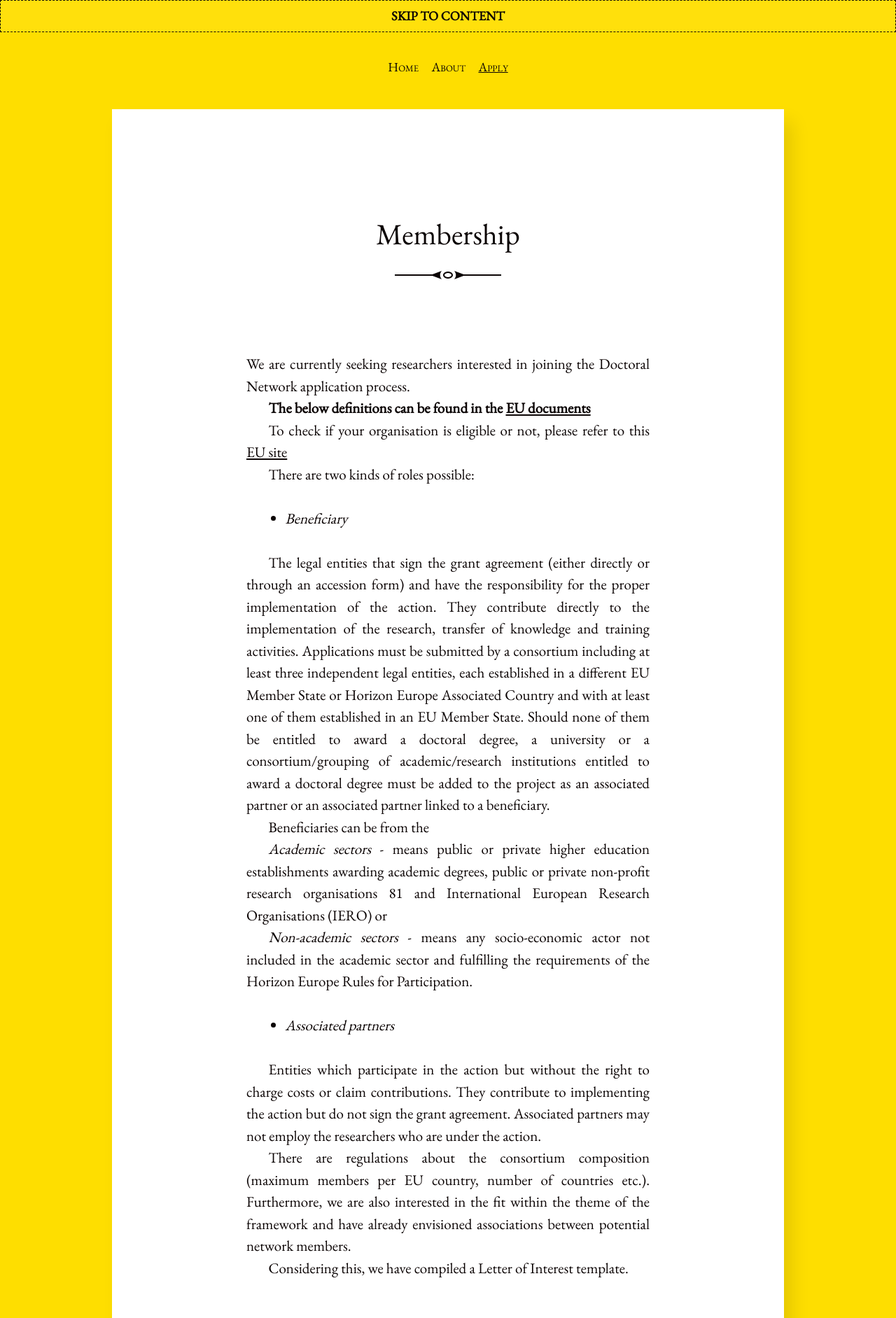
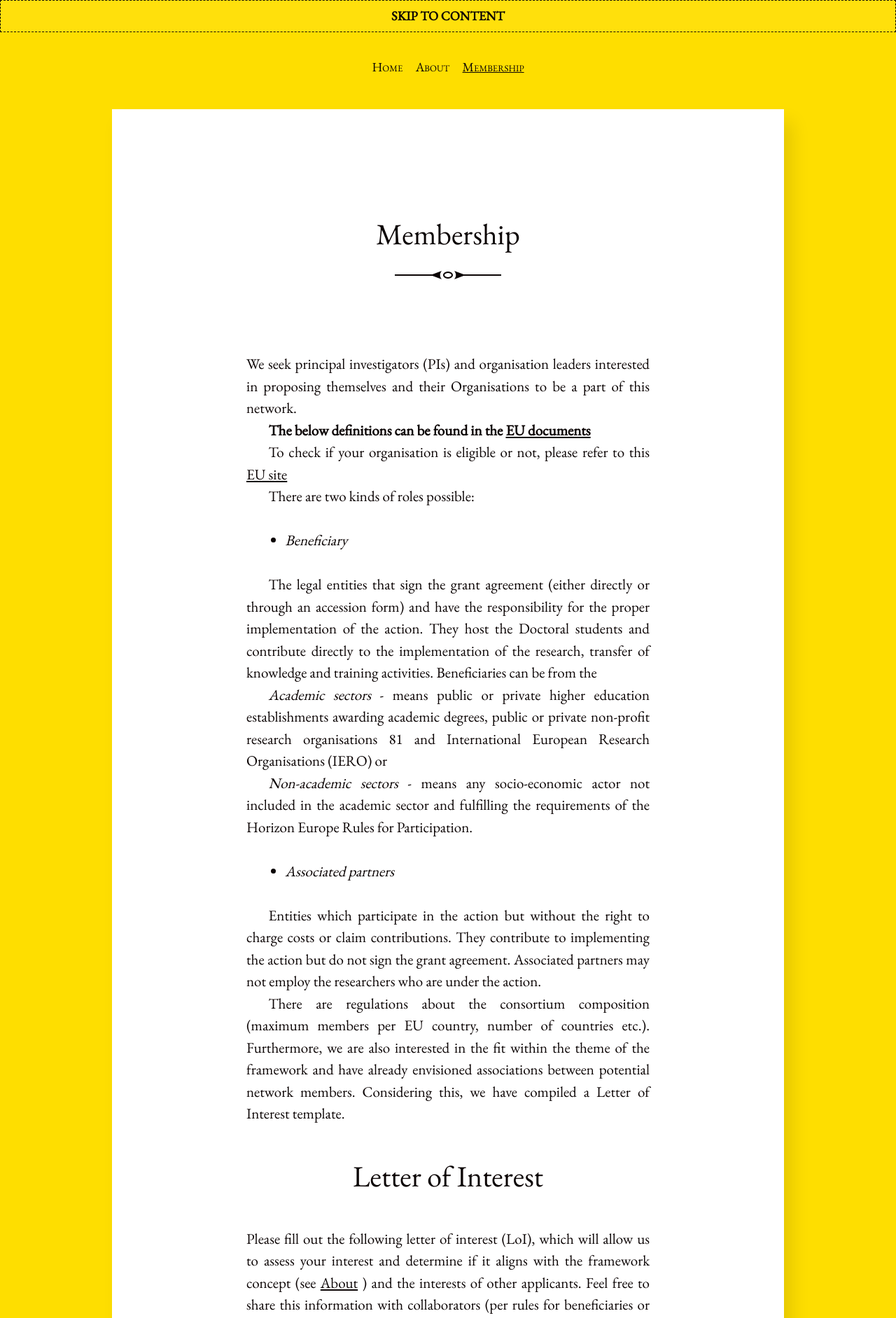
Before and after one commit to resilientEU/resilientEU.github.io, a Jekyll site: the page built from membership.md, in a window 1280 px wide. Shown: the top 1883 px of the page at 70% size. Built offline with Jekyll 4.4.1, drawn with Linux system fonts in a browser that asks for light colours.

Commit message:
membership update

```diff
--- a/_data/menu.yml
+++ b/_data/menu.yml
@@ -1,7 +1,7 @@
 - title: About
   url: /about.html
 
-- title: Apply
+- title: Membership
   url: /membership.html
 
 # - title: Source
--- a/membership.md
+++ b/membership.md
@@ -3,7 +3,7 @@ layout: post
 title: Membership
 ---
 
-We are currently seeking researchers interested in joining the Doctoral Network application process.
+We seek principal investigators (PIs) and organisation leaders interested in proposing themselves and their Organisations to be a part of this network.
 
 **The below definitions can be found in the [EU documents](https://resilienteu.github.io/literature/2024/08/02/EUDocuments.html)**
 
@@ -15,13 +15,7 @@ There are two kinds of roles possible:
 * *Beneficiary*
 
 The legal entities that sign the grant agreement (either directly or through an accession form) and have the responsibility for the proper implementation of the action.
-They contribute directly to the implementation of the research, transfer of knowledge and training activities.
-Applications must be submitted by a consortium including at least three independent legal entities, each established in a
-different EU Member State or Horizon Europe Associated Country and with at least one of them established in an EU
-Member State. Should none of them be entitled to award a doctoral degree, a university or a consortium/grouping of
-academic/research institutions entitled to award a doctoral degree must be added to the project as an associated partner or
-an associated partner linked to a beneficiary.
-
+They host the Doctoral students and contribute directly to the implementation of the research, transfer of knowledge and training activities.
 Beneficiaries can be from the
 
 *Academic sectors* - means public or private higher education establishments awarding academic degrees, public or private non-profit research organisations 81 and International European Research Organisations (IERO)
@@ -36,9 +30,10 @@ charge costs or claim contributions.
 They contribute to implementing the action but do not sign the grant agreement.
 Associated partners may not employ the researchers who are under the action.
 
+
+
 There are regulations about the consortium composition (maximum members per EU country, number of countries etc.).
 Furthermore, we are also interested in the fit within the theme of the framework and have already envisioned associations between potential network members.
-
 Considering this, we have compiled a Letter of Interest template.
 
 
```
